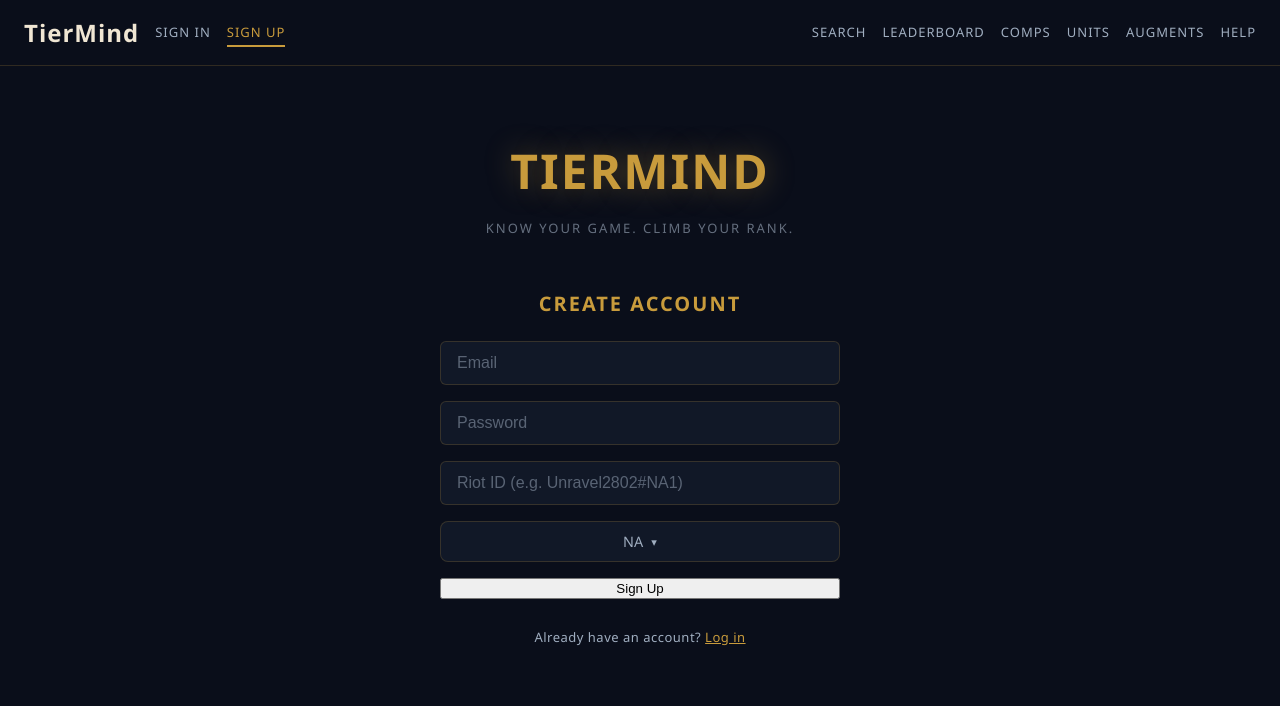
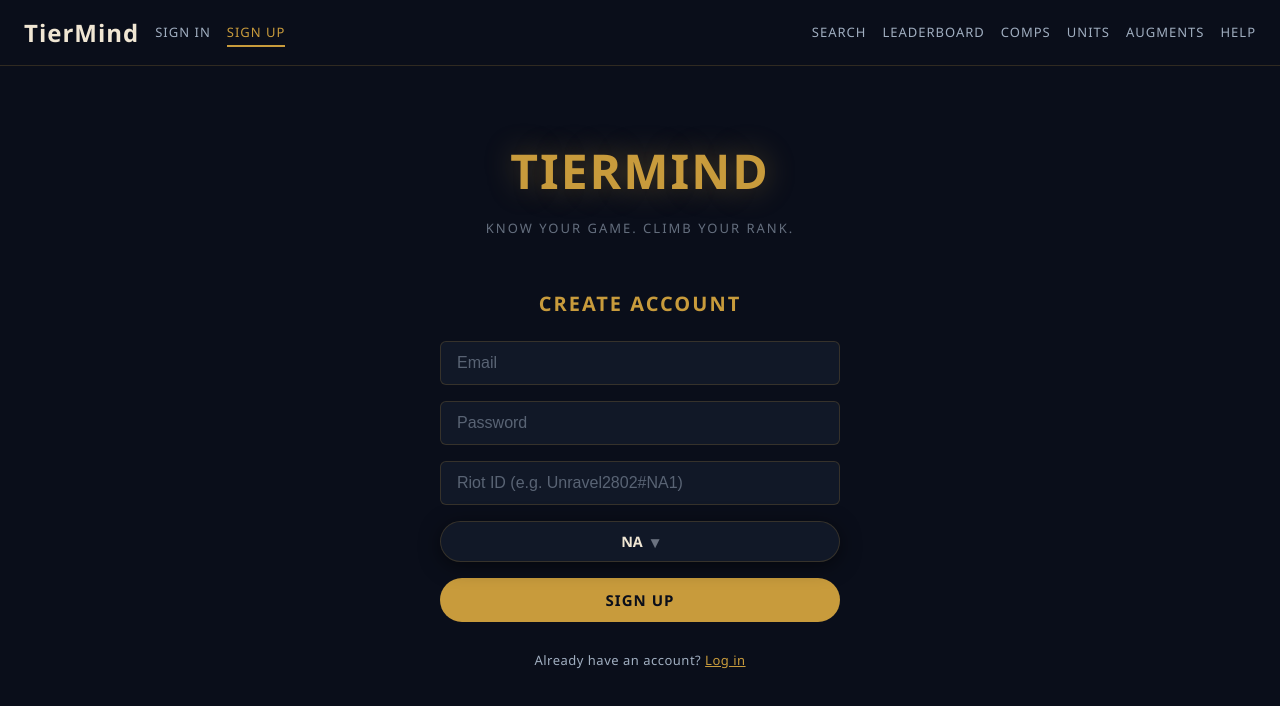
Before and after one commit to Unravel2802/TFT-analyzer, a React (Vite) app in the folder frontend/: page /signup in a window 1280 px wide. Shown: the top 706 px of the page. Built offline with nearby package versions, Linux system fonts and the light colour scheme.

Commit message:
style: consolidate button CSS into .btn classes, redesign dropdown trigger with pill shape and gold glow

```diff
--- a/frontend/src/App.css
+++ b/frontend/src/App.css
@@ -102,21 +102,45 @@
   opacity: 0.5;
 }
 
-.search-button {
-  padding: 12px 24px;
-  background: var(--gold);
+/* shared Button component (components/Button.tsx) — variant="primary" | "ghost" */
+.btn {
   border: none;
-  border-radius: 6px;
-  color: #0a0e1a;
-  font-size: 15px;
+  border-radius: var(--radius-pill);
+  font-family: inherit;
   font-weight: 700;
-  letter-spacing: 1px;
-  text-transform: uppercase;
   cursor: pointer;
-  transition: opacity 0.2s;
+  transition: box-shadow 0.2s ease, background-color 0.2s ease, color 0.2s ease;
 }
 
-.search-button:hover { opacity: 0.85; }
+.btn-primary {
+  background-color: var(--gold);
+  color: #0a0e1a;
+  padding: 12px 28px;
+  font-size: 15px;
+  text-transform: uppercase;
+  letter-spacing: 1px;
+}
+
+.btn-primary:hover {
+  box-shadow: 0 0 16px var(--gold-glow);
+}
+
+.btn-ghost {
+  background: transparent;
+  color: var(--text-muted);
+  padding: 8px 16px;
+}
+
+.btn-ghost:hover {
+  background-color: var(--gold-dim);
+  color: var(--text-bright);
+}
+
+.btn:disabled {
+  opacity: 0.5;
+  cursor: not-allowed;
+  box-shadow: none;
+}
 
 .select-box {
   position: relative;
@@ -136,24 +160,43 @@
   justify-content: center;
   gap: 8px;
   width: 100%;
-  padding: 10px 12px;
+  padding: 10px 20px;
   background-color: var(--bg-card);
-  color: var(--text);
+  color: var(--text-bright);
   border: 1px solid var(--border);
-  border-radius: 8px;
+  border-radius: var(--radius-pill);
   font-family: inherit;
   font-size: 0.9rem;
+  font-weight: 600;
   cursor: pointer;
-  transition: border-color 0.2s;
+  box-shadow: var(--shadow);
+  transition: border-color 0.2s, box-shadow 0.2s, background-color 0.2s;
 }
 
-.select-box-trigger:hover,
+.select-box-trigger:hover {
+  background-color: var(--bg-card-hover);
+  border-color: var(--gold);
+  box-shadow: 0 0 12px var(--gold-glow);
+}
+
 .select-box-trigger[aria-expanded='true'] {
   border-color: var(--gold);
 }
 
+.select-box-trigger:focus-visible {
+  outline: 2px solid var(--gold);
+  outline-offset: 2px;
+}
+
 .select-box-caret {
-  font-size: 0.7rem;
+  font-size: 1rem;
+  line-height: 1;
+  color: var(--text-muted);
+  transition: transform 0.2s ease;
+}
+
+.select-box-trigger[aria-expanded='true'] .select-box-caret {
+  transform: rotate(180deg);
 }
 
 .select-box-menu {
@@ -172,6 +215,12 @@
   z-index: 20;
   max-height: 260px;
   overflow-y: auto;
+  animation: select-box-menu-in 0.15s ease-out;
+}
+
+@keyframes select-box-menu-in {
+  from { opacity: 0; transform: translate(-50%, -4px); }
+  to   { opacity: 1; transform: translate(-50%, 0); }
 }
 
 .select-box-option {
@@ -234,19 +283,6 @@
   border-bottom-color: var(--gold);
 }
 
-.nav-button {
-  background: none;
-  border: none;
-  color: var(--text);
-  font-size: var(--fs-sm);
-  text-transform: uppercase;
-  letter-spacing: 1px;
-  cursor: pointer;
-  transition: color 0.2s;
-}
-
-.nav-button:hover { color: var(--gold); }
-
 .nav-left {
   display: flex;
   align-items: center;
@@ -292,82 +328,7 @@
   align-items: center;
 }
 
-.text-button {
-  background: none;
-  border: none;
-  color: var(--text-muted);
-  font-size: 0.9rem;
-  cursor: pointer;
-  padding: 8px 12px;
-  border-radius: 6px;
-  transition: color 0.2s;
-}
-
-.text-button:hover { color: var(--text); }
-
-.primary-button {
-  background: var(--gold);
-  color: #0d1117;
-  border: none;
-  font-size: 0.9rem;
-  font-weight: 700;
-  padding: 8px 16px;
-  border-radius: 6px;
-  cursor: pointer;
-  transition: opacity 0.2s;
-}
-
-.primary-button:hover { opacity: 0.85; }
-
-
 /* ── 5. Misc buttons ─────────────────────────────────────── */
-.back-button {
-  background: none;
-  border: none;
-  color: var(--text-muted);
-  font-size: 0.85rem;
-  cursor: pointer;
-  padding: 4px 0;
-  margin-bottom: 8px;
-  transition: color 0.2s;
-}
-
-.back-button:hover { color: var(--text); }
-
-.logout-button {
-  padding: 8px 16px;
-  background: transparent;
-  border: 1px solid var(--border);
-  border-radius: 6px;
-  color: var(--text);
-  font-size: 12px;
-  font-family: inherit;
-  letter-spacing: 1px;
-  text-transform: uppercase;
-  cursor: pointer;
-  transition: border-color 0.2s, color 0.2s;
-}
-
-.logout-button:hover {
-  border-color: var(--gold);
-  color: var(--gold);
-}
-
-.retry-button {
-  padding: 12px 4px;
-  background: var(--gold);
-  border: none;
-  border-radius: 6px;
-  color: #0a0e1a;
-  font-size: 15px;
-  font-weight: 700;
-  letter-spacing: 1px;
-  text-transform: uppercase;
-  cursor: pointer;
-  transition: opacity 0.2s;
-}
-
-.retry-button:hover { opacity: 0.85; }
 
 
 /* ── 6. Profile layout ───────────────────────────────────── */
```
